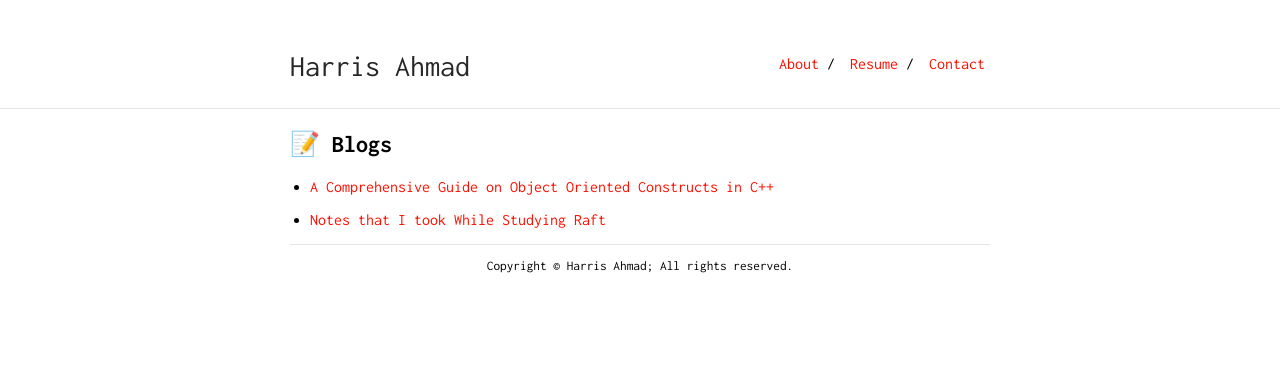
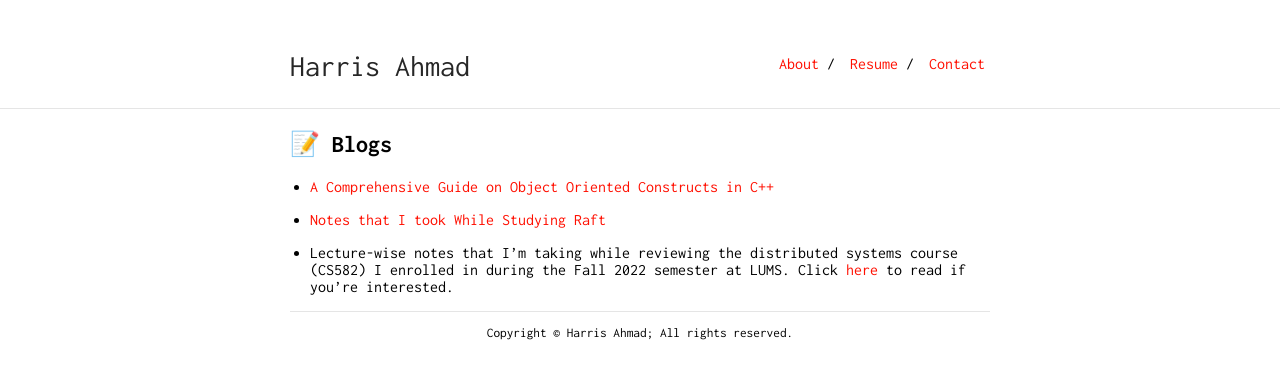
Before and after one commit to harris-ahmad/harris-ahmad.github.io, a Jekyll site: the page built from blogs.md, in a window 1280 px wide. Shown: the top 379 px of the page. Built offline with Jekyll 4.4.1, drawn with Linux system fonts in a browser that asks for light colours.

Commit message:
updated blogs page

```diff
--- a/blogs.md
+++ b/blogs.md
@@ -8,4 +8,6 @@ permalink: /blogs/
 
 * [A Comprehensive Guide on Object Oriented Constructs in C++](https://harris-ahmad.notion.site/harris-ahmad/a504b98dedee42ac9ea256d92ff2668c?v=2fd15646449048aabca5b40bbd8d2384)
 
-* [Notes that I took While Studying Raft](notes-raft.pdf "download")
+* [Notes that I took While Studying Raft](notes-raft.pdf "raft")
+
+* Lecture-wise notes that I'm taking while reviewing the distributed systems course (CS582) I enrolled in during the Fall 2022 semester at LUMS. Click [here](https://github.com/harris-ahmad/DistributedSystems) to read if you're interested.
```
